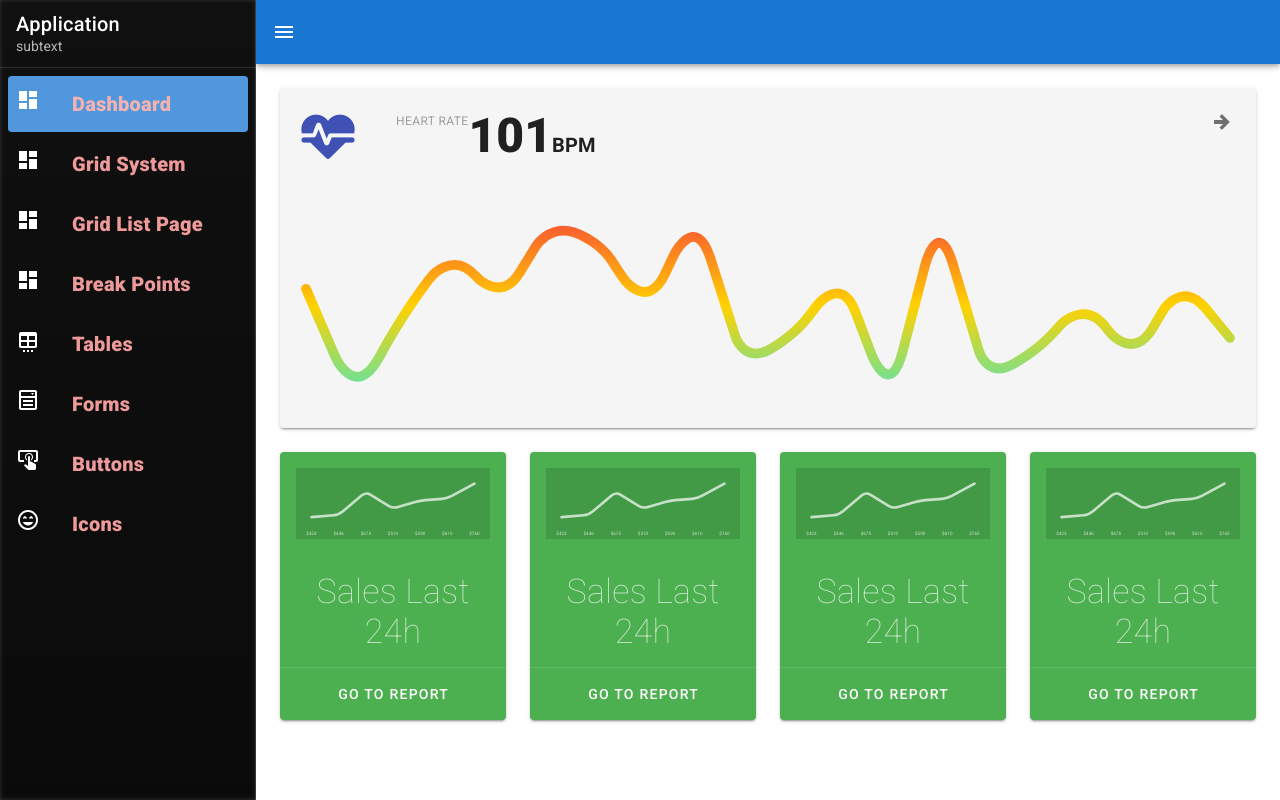
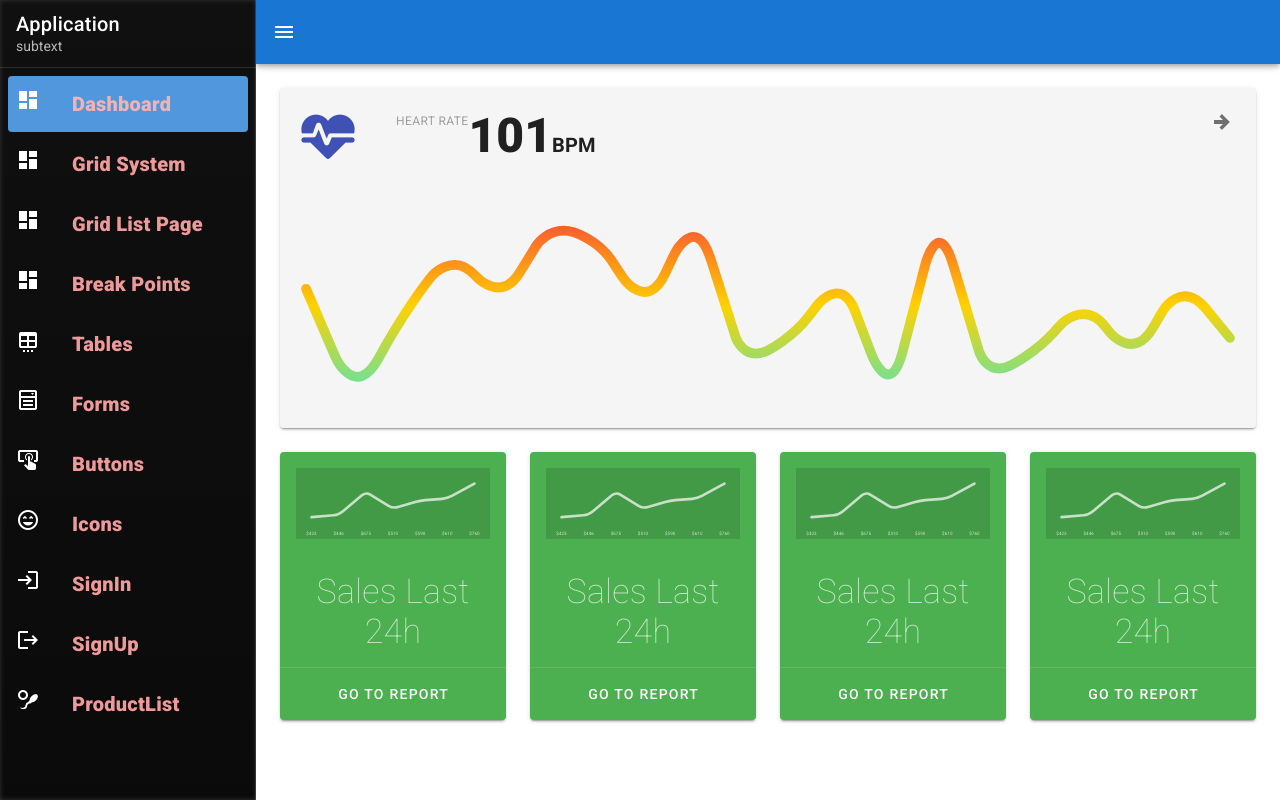
Before and after one commit to kkong3456/vuetify_test, a Vue app: page / in a window 1280 px wide. Built offline with nearby package versions, Linux system fonts and the light colour scheme.

Commit message:
multilayout

```diff
--- a/src/layouts/default/Index.vue
+++ b/src/layouts/default/Index.vue
@@ -85,6 +85,9 @@ export default {
         { title:'Forms', icon:'mdi-form-select', to:'/forms'},
         { title:'Buttons', icon:'mdi-gesture-tap-button', to:'/buttons'},
         { title:'Icons', icon:'mdi-emoticon-excited-outline', to:'/icons'},
+        { title:'SignIn', icon:'mdi-login', to:'/authentication/sign-in'},
+        { title:'SignUp', icon:'mdi-logout', to:'/authentication/sign-up'},
+        { title:'ProductList', icon:'mdi-reproduction', to:'/page/product-list'},
       ],
       right: null,
     }
--- a/src/layouts/page/Index.vue
+++ b/src/layouts/page/Index.vue
@@ -3,9 +3,9 @@
     <v-app-bar
       app
       color="primary"
-      dark`
+      dark
     >
-      <v-toobar-title>Page Layout</v-toobar-title>
+      <v-toolbar-title>Page Layout</v-toolbar-title>
     </v-app-bar>
     <v-main>
       <v-container>
--- a/src/router/index.js
+++ b/src/router/index.js
@@ -9,8 +9,13 @@ import Tables from '@/views/Tables'
 import Forms from '@/views/Forms'
 import Buttons from '@/views/Buttons'
 import Icons from '@/views/Icons'
+import SignIn from '@/views/Authentication/SignIn'
+import SignUp from '@/views/Authentication/SignUp'
+import ProductList from '@/views/Page/ProductList'
 
 import DefaultLayout from '@/layouts/default/Index'
+import PageLayout from '@/layouts/page/Index'
+import AuthenticationLayout from '@/layouts/authentication/Index'
 
 Vue.use(VueRouter)
 
@@ -64,9 +69,38 @@ const routes=[
         name:'Icons',
         component:Icons
       }
+    ],
+  },
+  {
+    path:'/authentication',
+    component:AuthenticationLayout,
+    children:[
+      {
+        path:'sign-in',
+        name:'SignIn',
+        component:SignIn,
+      },
+      {
+        path:'sign-up',
+        name:'SignUp',
+        component:SignUp,
+      },
+    ],
+  },
+  {
+    path:'/page',
+    component:PageLayout,
+    children:[
+      {
+        path:'product-list',
+        name:'ProductList',
+        component:ProductList,
+      }
     ]
-  }
+  },
 ]
+
+
 
 const router=new VueRouter({
   mode:'history',
--- /dev/null
+++ b/src/views/Authentication/SignIn.vue
@@ -0,0 +1,20 @@
+<template>
+    <v-container>
+        <v-row>
+            <v-col class="red">
+                SignIn
+            </v-col>
+        </v-row>
+
+    </v-container>
+</template>
+
+<script>
+export default {
+
+}
+</script>
+
+<style scoped>
+
+</style>
--- /dev/null
+++ b/src/views/Authentication/SignUp.vue
@@ -0,0 +1,15 @@
+<template>
+    <v-container>
+        SignUp
+    </v-container>
+</template>
+
+<script>
+export default {
+
+}
+</script>
+
+<style scoped>
+
+</style>
--- /dev/null
+++ b/src/views/Page/ProductList.vue
@@ -0,0 +1,15 @@
+<template>
+    <v-container>
+        ProductList
+    </v-container>
+</template>
+
+<script>
+export default {
+
+}
+</script>
+
+<style scoped>
+
+</style>
```
